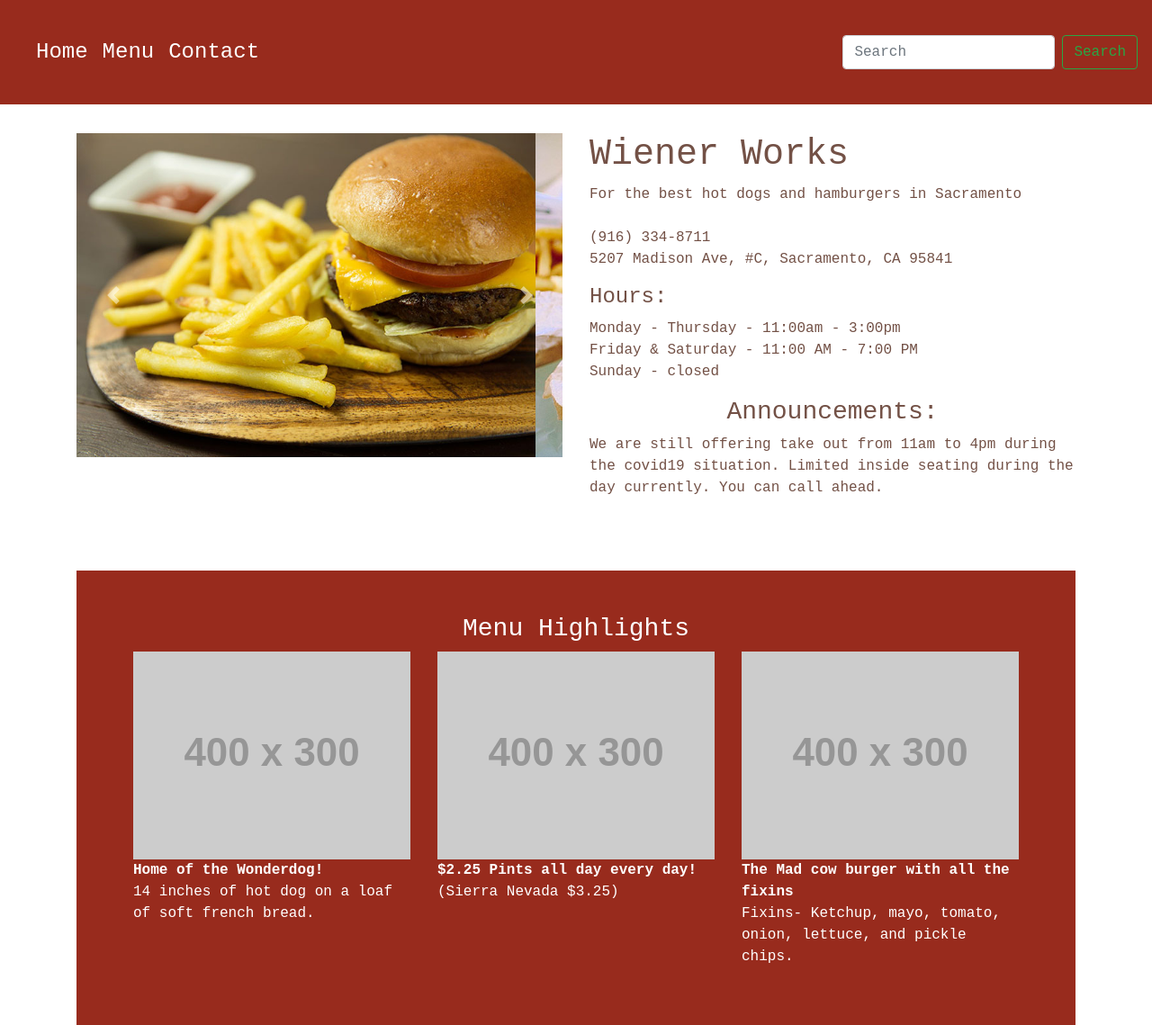
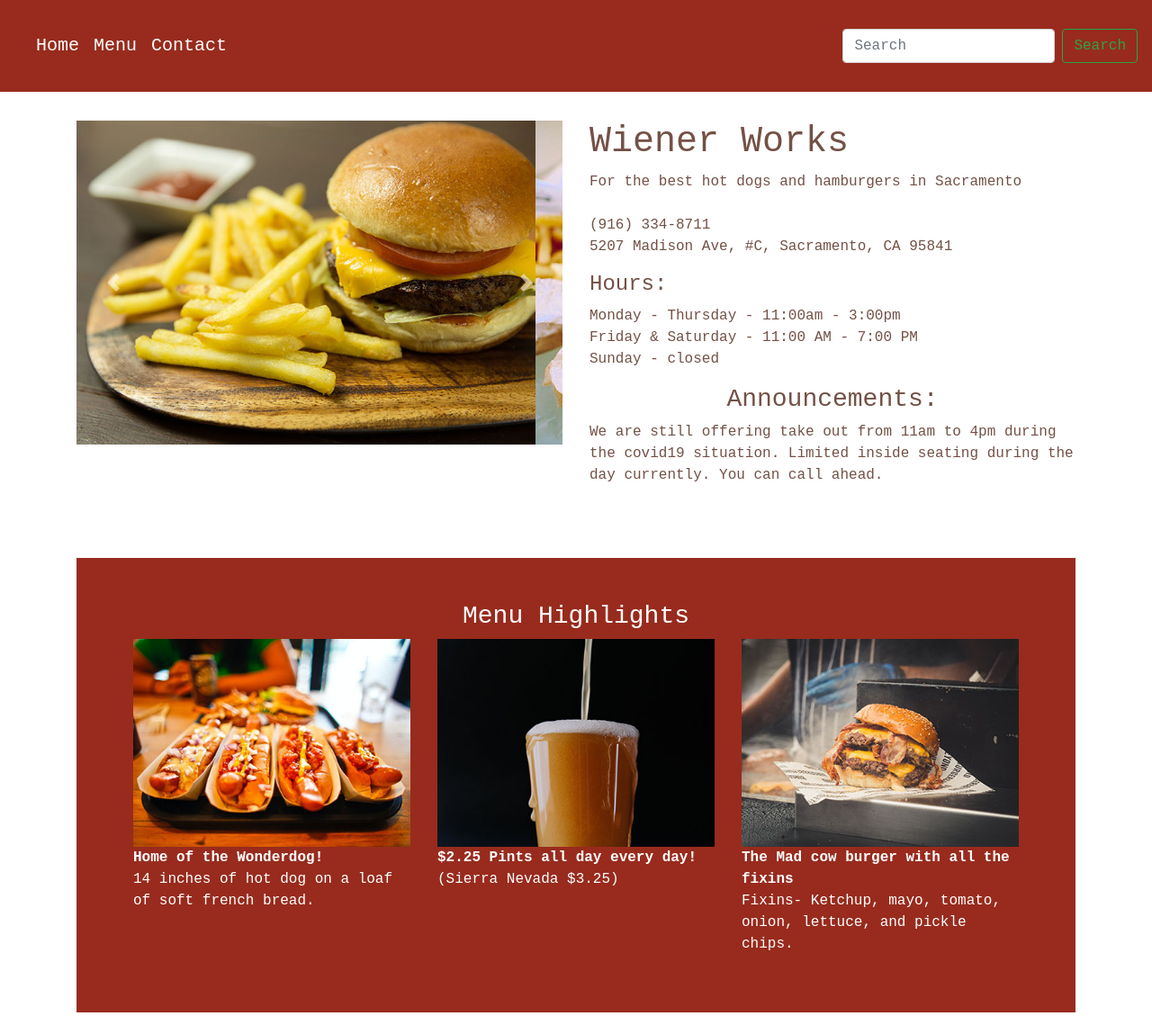
Before and after one commit to eaedgington/bootstrap-project, a website: page app/index.html in a window 1280 px wide. Shown: the top 1139 px of the page at 90% size. Drawn offline with Linux system fonts and the light colour scheme; placeholder pictures from the web are drawn by us.

Commit message:
used interpolation to edit the nav link font size and others. Added 3 images to Menu Highlights section.

```diff
--- a/app/index.html
+++ b/app/index.html
@@ -89,17 +89,17 @@
           <div class="row">
             <div class="col">
               <!-- insert appropriate imgs -->
-              <img class="img-fluid" src="http://placehold.it/400x300" alt="">
+              <img class="img-fluid" src="media/wonderdog.jpg" alt="">
               <p><b>Home of the Wonderdog!</b><br>
                 14 inches of hot dog on a loaf of soft french bread.</p>
             </div>
             <div class="col">
-              <img class="img-fluid" src="http://placehold.it/400x300" alt="">
+              <img class="img-fluid" src="media/pints.jpg" alt="">
               <p><b>$2.25 Pints all day every day!</b><br>
                 (Sierra Nevada $3.25)</p>
             </div>
             <div class="col">
-              <img class="img-fluid" src="http://placehold.it/400x300" alt="">
+              <img class="img-fluid" src="media/madcow.jpg" alt="">
               <p><b>The Mad cow burger with all the fixins</b><br>
               Fixins- Ketchup, mayo, tomato, onion, lettuce, and pickle chips.</p>
             </div>
--- a/app/scss/styles.scss
+++ b/app/scss/styles.scss
@@ -79,8 +79,18 @@ $height: 100%;
 
 // SCSS examples: Interpolation
 
-.navbar, footer {
-  @include Interpolation("image", url("media/burger.png"))
+@mixin interpolation($fontcolor, $fontsize, $paddingtop, $paddingbottom)
+{
+    color: $fontcolor;
+    font-size: $fontsize;
+    #{$paddingtop}: 2px;
+    #{$paddingbottom}: 2px;
 }
 
+.nav-link{
+    @include interpolation(white, 20px, top, bottom);
+}
+
+
+
 // Any Sass/SCSS technique of your choice, not already covered.
```
Also changed, not shown: app/css/styles.css, app/media/burger.png (deleted), app/media/madcow.jpg (added), app/media/pints.jpg (added), app/media/wonderdog.jpg (added).
